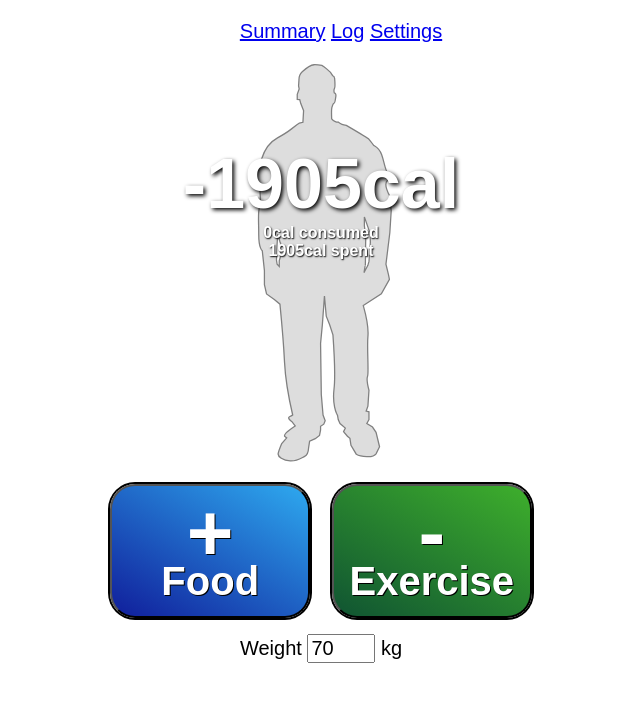
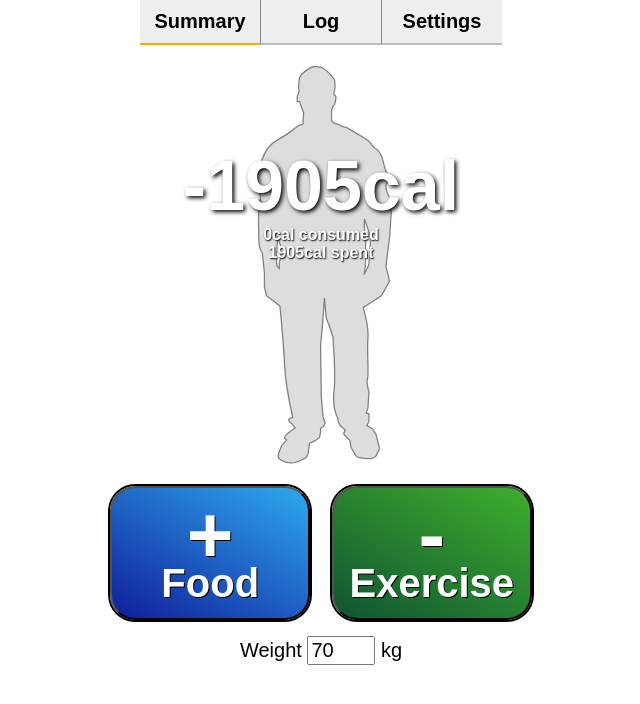
Before and after one commit to widiantonugroho/calor-me, a plain HTML site: page index.html in a window 1280 px wide. Both pictures are taken after a click on the link "Summary". Shown: the whole page, without its empty margins (319-959 px from the left). Drawn offline with Linux system fonts and the light colour scheme.

Commit message:
Add tab formatting and fix ARIA roles

```diff
--- a/css/calor-me.css
+++ b/css/calor-me.css
@@ -20,24 +20,57 @@ iframe {
 body nav {
   text-align: center;
 }
+menu {
+  padding: 0;
+  margin: 0;
+  margin-bottom: 1em;
+}
+menu a {
+  /* Make tabs equal size */
+  display: inline-block;
+  min-width: 5em;
+
+  /* Spacing */
+  padding: 0.5em;
+
+  /* Background styling */
+  background: #eee;
+  border-bottom: 2.5px solid #bbb;
+
+  /* Remove link styling */
+  text-decoration: none;
+  color: black;
+  font-weight: bold;
+}
+/* Add border to left side except for the first a */
+menu a + a {
+  border-left: 1px solid #888;
+}
+/* Make border to selected tab a different color */
+menu a[aria-selected=true] {
+  border-bottom: 2.5px solid orange;
+}
+/* Add hover feedback to tabs */
+menu a:hover {
+  background: #fdebb8;
+}
 
 /*
- * Application pages (tabs)
+ * Application pages (tab panels)
  */
-section[aria-role=tab] {
-  /* Hide all tabs by default */
-  display: none;
+section[aria-role=tabpanel] {
+  display: block;
   /* Don't let the panels stretch too wide */
   max-width: 500px;
   /* Center the panel in the page */
   margin-left: auto;
   margin-right: auto;
 }
-section[aria-role=tab][aria-selected=true] {
-  /* Only show the selected tab */
-  display: block;
+section[aria-role=tabpanel][aria-hidden=true] {
+  /* Only show the selected tab panel */
+  display: none;
 }
-section[aria-role=tab] > h2 {
+section[aria-role=tabpanel] > h2 {
   /*
    * Hide the tab titles.
    *
@@ -48,7 +81,7 @@ section[aria-role=tab] > h2 {
 }
 
 /*
- * Summary tab
+ * Summary tab panel
  */
 .summary-form {
   /* Center everything */
@@ -206,7 +239,7 @@ input[type=number] {
 }
 
 /*
- * Log tab
+ * Log tab panel
  */
 details {
   display: block;
@@ -251,7 +284,7 @@ details * {
 }
 
 /*
- * Settings tab
+ * Settings tab panel
  */
 #settings label {
   display: block;
--- a/index.html
+++ b/index.html
@@ -10,15 +10,18 @@
     <script type="text/javascript" src="js/calor-me.js" async></script>
   </head>
   <body>
-    <nav>
+    <nav aria-role="navigation">
       <menu type="toolbar" aria-role="tablist">
-        <a href="#summary">Summary</a>
-        <a href="#log">Log</a>
-        <a href="#settings">Settings</a>
+        <a href="#summary" aria-role="tab" aria-selected="true"
+          aria-controls="summary">Summary</a><a
+          href="#log" aria-role="tab" aria-selected="false"
+          aria-controls="log">Log</a><a
+          href="#settings" aria-role="tab" aria-selected="false"
+          aria-controls="settings">Settings</a>
       </menu>
     </nav>
-    <div aria-role="tabpanel">
-      <section id="summary" aria-role="tab" aria-selected="true">
+    <div>
+      <section id="summary" aria-role="tabpanel" aria-hidden="false">
         <h2>Summary</h2>
         <form class="summary-form">
           <div class="graphic-container">
@@ -102,7 +105,7 @@
           </section>
         </div>
       </section>
-      <section id="log" aria-role="tab" aria-selected="false">
+      <section id="log" aria-role="tabpanel" aria-hidden="true">
         <h2>Log</h2>
         <output>
           <!-- Weight graph goes here -->
@@ -135,7 +138,7 @@
           </summary>
         </details>
       </section>
-      <section id="settings" aria-role="tab" aria-selected="false">
+      <section id="settings" aria-role="tabpanel" aria-hidden="true">
         <h2>Settings</h2>
         <label>Height (in cm):
           <input type="number" name="height" placeholder="e.g. 172">
--- a/js/calor-me.js
+++ b/js/calor-me.js
@@ -35,25 +35,34 @@ window.addEventListener("load", init, false);
 
 function initTabs() {
   // Tab navigation
-  var tablinks = document.querySelectorAll("menu[aria-role=tablist] a");
+  var tablinks = document.querySelectorAll("a[aria-role=tab]");
   for (var i = 0; i < tablinks.length; i++) {
     tablinks[i].addEventListener("click",
       function(e) {
-        var match = /#[^#]+$/.exec(e.target.href);
-        if (match) {
-          var selectedId = match[0].substr(1);
-          var tabs = document.querySelectorAll("section[aria-role=tab]");
+        // Update tabs
+        var tabs = document.querySelectorAll("a[aria-role=tab]");
         for (var j = 0; j < tabs.length; j++) {
           var tab = tabs[j];
           tab.setAttribute("aria-selected",
-                             tab.id === selectedId ? "true" : "false");
+                           tab === e.target ? "true" : "false");
         }
+
+        // Update panels
+        var selectedId = e.target.getAttribute("aria-controls");
+        var panels = document.querySelectorAll("section[aria-role=tabpanel]");
+        for (var j = 0; j < panels.length; j++) {
+          var panel = panels[j];
+          panel.setAttribute("aria-hidden",
+                             panel.id === selectedId ? "false" : "true");
+        }
+
+        // Don't follow the link
         e.preventDefault();
+
         // Play tab switch sound if available
         var sfx = document.getElementById('tabSwitchSound');
         if (sfx)
           sfx.play();
-        }
       },
       false
     );
```
Lines whose indentation alone changed are shown as unchanged.
